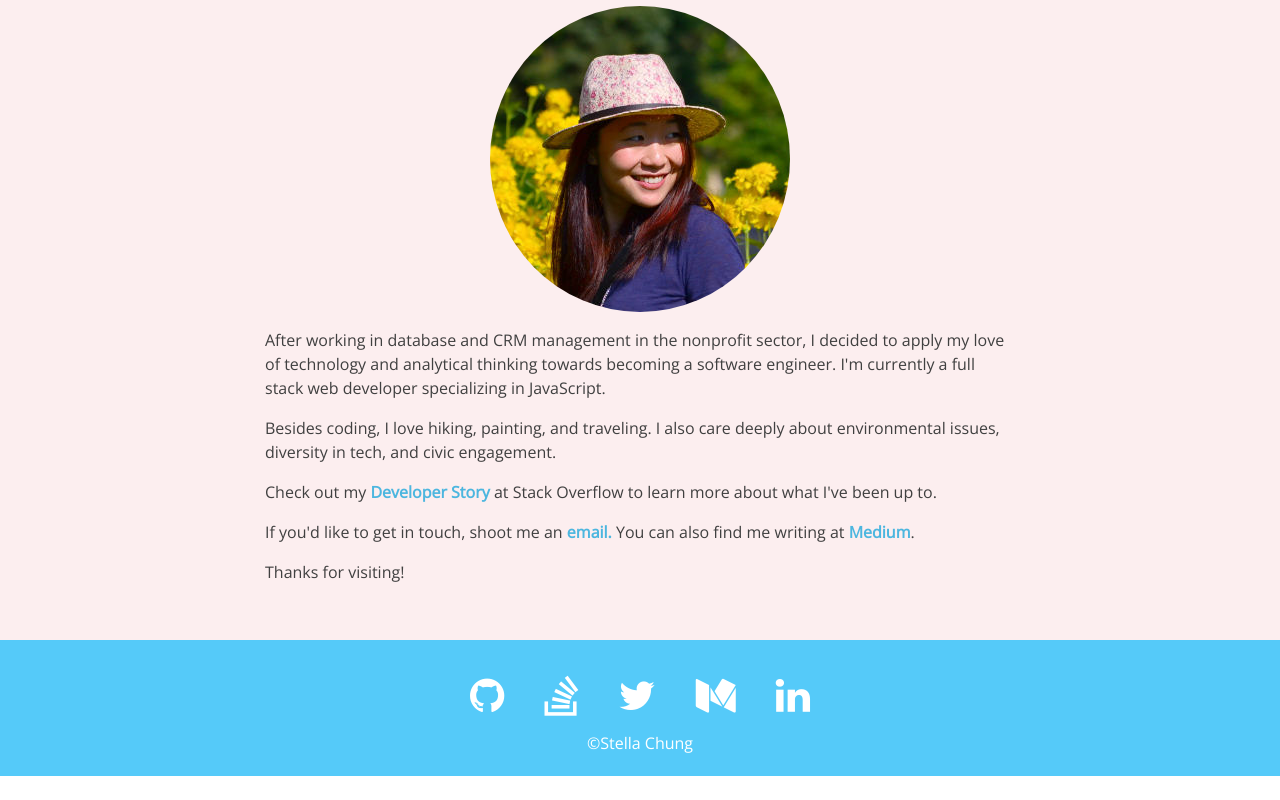
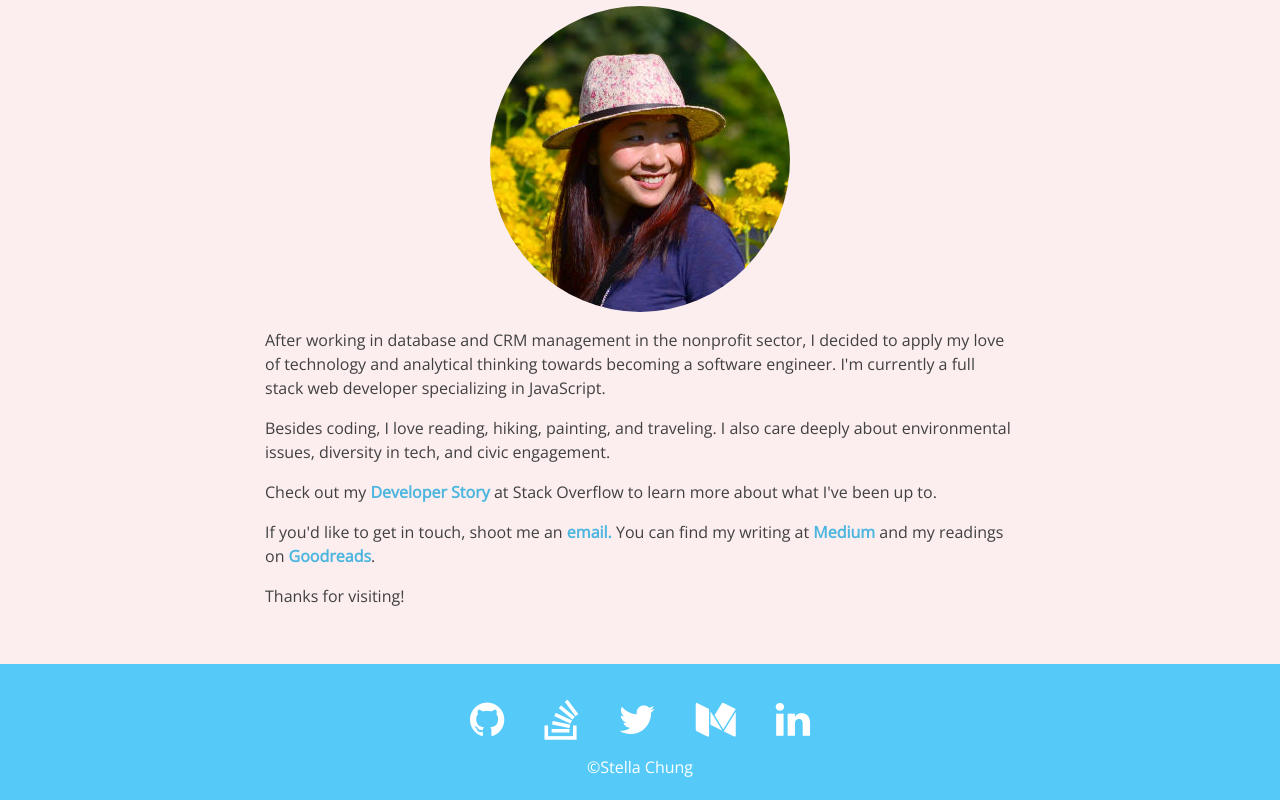
Before and after one commit to sergiodiazl/Portfolio, a React (Create React App) app: page / in a window 1280 px wide. Shown: the part 3879-4679 px from the top of the page. Before the commit the page ends 4655 px from the top, so only its background shows below. Built offline with nearby package versions, Linux system fonts and the light colour scheme.

Commit message:
Updated About with books

```diff
--- a/src/About.js
+++ b/src/About.js
@@ -15,10 +15,10 @@ class About extends Component {
           <img src="./images/profile.jpg" className="round-border profile-pic" alt="Stella Chung"/>
           <div className="about-summary">
             <p>After working in database and CRM management in the nonprofit sector, I decided to apply my love of technology and analytical thinking towards becoming a software engineer. I'm currently a full stack web developer specializing in JavaScript.</p>
-            <p>Besides coding, I love hiking, painting, and traveling. I also care deeply about environmental issues, diversity in tech, and civic engagement.</p>
+            <p>Besides coding, I love reading, hiking, painting, and traveling. I also care deeply about environmental issues, diversity in tech, and civic engagement.</p>
             <p>Check out my <a href="https://stackoverflow.com/story/stellachung" target="_blank" rel="noopener noreferrer">Developer Story</a> at Stack Overflow to learn more about what I've been up to.</p>
             <p>If you'd like to get in touch, shoot me an
-            <a href="mailto:stll.chung@gmail.com" target="_blank" rel="noopener noreferrer"> email.</a> You can also find me writing at <a href="https://medium.com/@stll.chung" target="_blank" rel="noopener noreferrer"> Medium</a>.
+            <a href="mailto:stll.chung@gmail.com" target="_blank" rel="noopener noreferrer"> email.</a> You can find my writing at <a href="https://medium.com/@stll.chung" target="_blank" rel="noopener noreferrer"> Medium</a> and my readings on <a href="https://www.goodreads.com/user_challenges/8551339" target="_blank" rel="noopener noreferrer"> Goodreads</a>.
           </p>
             <p>Thanks for visiting!</p>
         </div>
```
